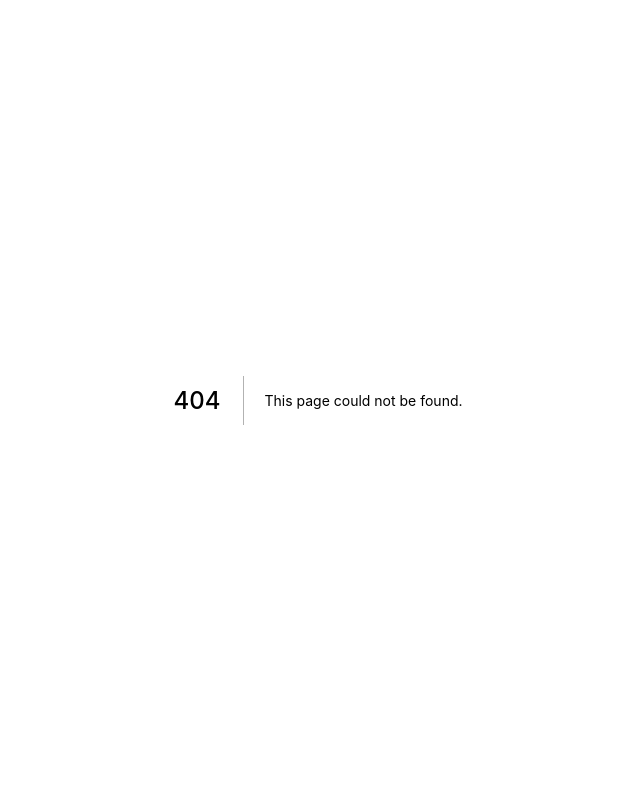
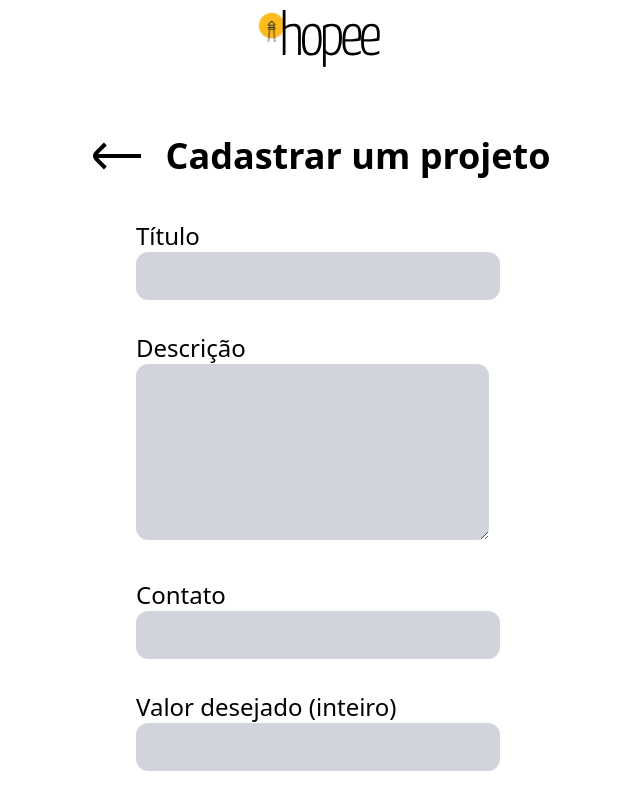
Before and after one commit to thiagorochatr/TESTE-PROFICIENCIA-2, a Next.js app: page /cadastrarProjeto in a window 1280 px wide. Before the commit this address had no page. Shown: the top 800 px of the page, without its empty margins (322-962 px from the left). Built offline with nearby package versions, Linux system fonts and the light colour scheme.

Commit message:
feat: 'register project' page completed

```diff
--- /dev/null
+++ b/pages/cadastrarProjeto.tsx
@@ -0,0 +1,82 @@
+import type { NextPage } from 'next'
+import Head from 'next/head'
+import Image from 'next/image'
+
+const Home: NextPage = () => {
+  return (
+    <div className="flex min-h-screen flex-col items-center justify-center py-2">
+      <Head>
+        <title>Create Next App</title>
+        <link rel="icon" href="/hopee-icon.svg" />
+      </Head>
+
+      <main className="flex w-full flex-1 flex-col items-center justify-center px-20 text-center">
+        <header className='mb-8 md:mb-12 flex items-center justify-center'>
+          <img src="/hopee-logo.svg" alt="Hopee Logo"
+            className='w-32'
+          />
+        </header>
+
+        <div className='flex items-center justify-center'>
+          <a href='/ods1' className='mr-1 sm:mr-4 p-2 rounded-lg hover:bg-gray-100 focus:bg-gray-100'>
+            <img
+              src="icons/arrow-left.svg"
+              alt="Voltar para a página anterior"
+              className='w-8 sm:w-10 md:w-12 lg:w-12'
+            />
+          </a>
+          <h1
+            className='font-bold text-lg sm:text-2xl md:text-3xl lg:text-4xl'
+          >
+            Cadastrar um projeto
+          </h1>
+        </div>
+
+        <div>
+          <form action="#"
+            className="text-2xl"
+          >
+            <div className='text-start my-8'>
+              <label htmlFor="titulo">Título</label><br />
+              <input type="text" name="titulo" id="titulo"
+                className='bg-gray-300 p-2 rounded-xl'
+              />
+            </div>
+            <div className='text-start my-8'>
+              <label htmlFor="descricao">Descrição</label><br />
+              <textarea
+                name="descricao"
+                id="descricao"
+                cols={23} rows={5}
+                className="bg-gray-300 p-2 rounded-xl"
+                >
+                </textarea>
+            </div>
+            <div className='text-start my-8'>
+              <label htmlFor="contato">Contato</label><br />
+              <input type="email" name="contato" id="contato"
+                className='bg-gray-300 p-2 rounded-xl'
+              />
+            </div>
+            <div className='text-start my-8'>
+              <label htmlFor="valor">Valor desejado (inteiro)</label><br />
+              <input type="number" name="valor" id="valor"
+                className='bg-gray-300 p-2 rounded-xl'
+              />
+            </div>
+
+          <input type="submit" value="Cadastrar projeto"
+            className='bg-gray-300 p-4 rounded-xl cursor-pointer hover:bg-gray-400 focus:bg-gray-400'
+          />
+          </form>
+        </div>
+      </main>
+
+      <footer className="flex h-24 w-full items-center justify-center border-t">
+        <Image src="/hopee-logo.svg" alt="Hopee Logo" width={80} height={40} />
+      </footer>
+    </div>
+  )
+}
+
+export default Home
```
